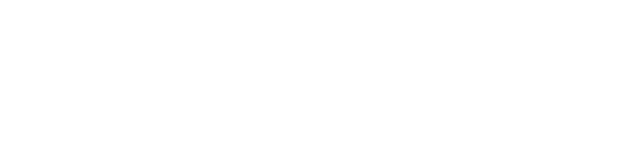
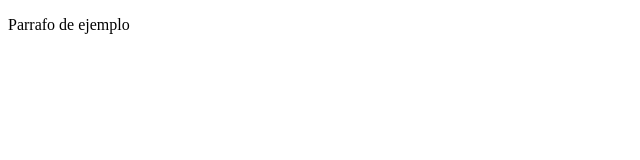
Before and after one commit to eusebiotaba/git-first-steps, a plain HTML site: page index.html in a window 1280 px wide. Shown: the whole page, without its empty margins (0-640 px from the left). Drawn offline with Linux system fonts and the light colour scheme.

Commit message:
Minor change on index.html body

```diff
--- a/index.html
+++ b/index.html
@@ -7,6 +7,6 @@
   <title>Mi website</title>
 </head>
 <body>
-
+<p>Parrafo de ejemplo</p>
 </body>
 </html>
```
